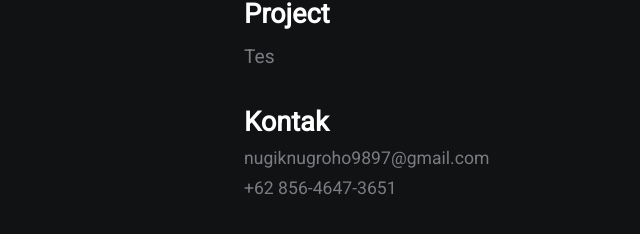
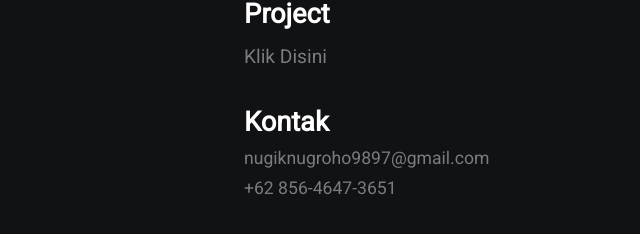
Before and after one commit to nugiknugroho/nugiknugroho.github.io, a plain HTML site: page index.html in a window 1280 px wide. Shown: the part 458-692 px from the top of the page, 396-1036 px from the left. Drawn offline with Linux system fonts and the light colour scheme.

Commit message:
Update index.html

```diff
--- a/index.html
+++ b/index.html
@@ -28,7 +28,7 @@
             <h2>Skill</h2>
                 <p>Wordpress dan Software Developer, Database (MYSQL, PostgreSQL).</p>
             <h2>Project</h2>
-                <p><a href="https://github.com/nugiknugroho?tab=repositories" target="_blank">Tes</a></p>
+                <p><a href="https://github.com/nugiknugroho?tab=repositories" target="_blank">Klik Disini</a></p>
             <h2>Kontak</h2>
                 <p>nugiknugroho9897@gmail.com</p>
                 <p>+62 856-4647-3651</p>
```
